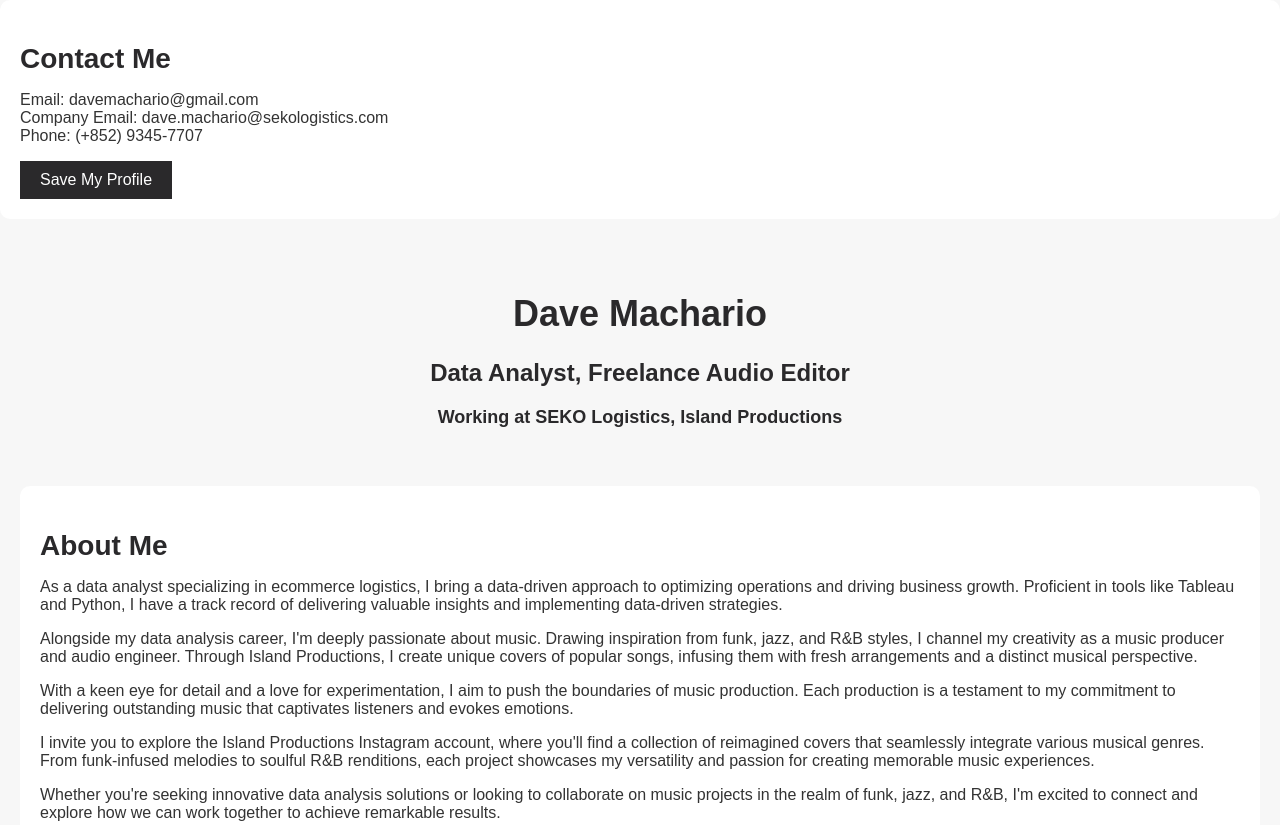
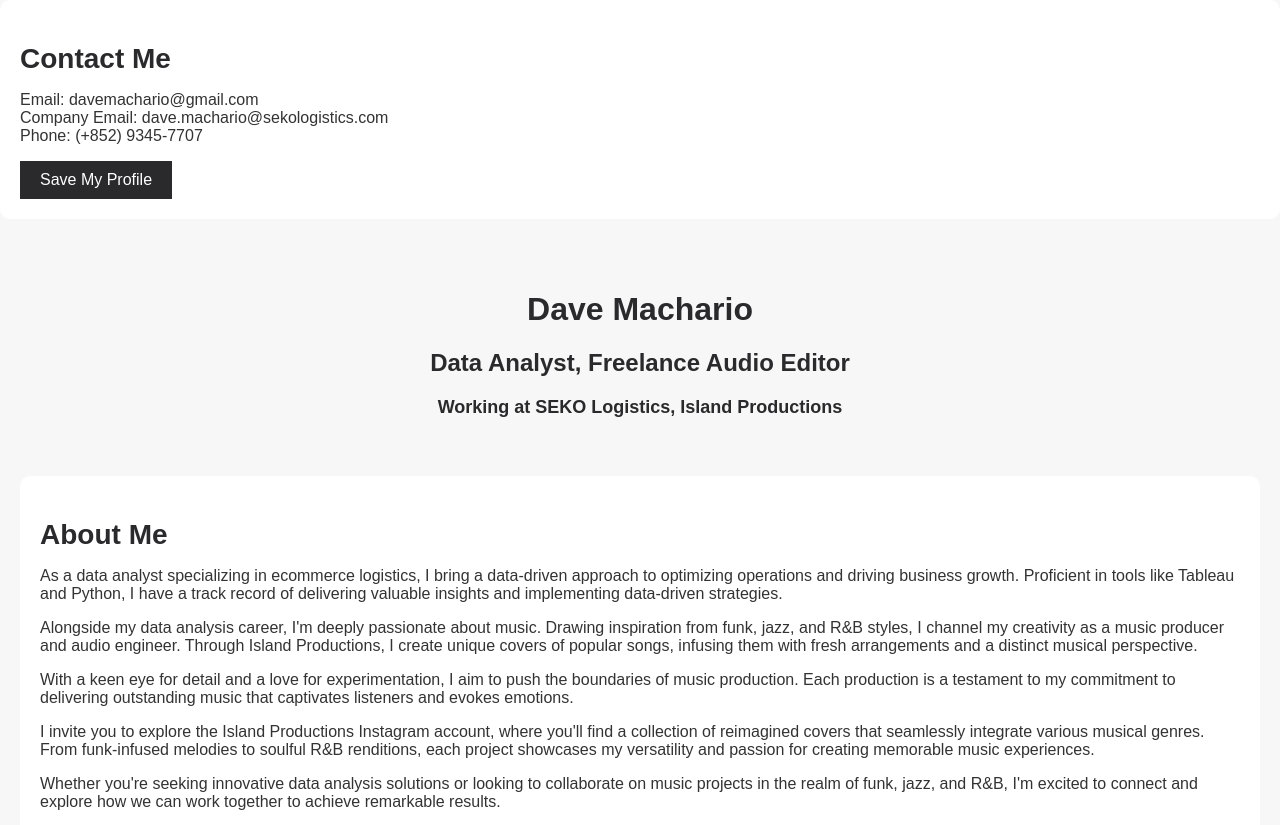
Before and after one commit to davemaa17/davemachario.github.io, a plain HTML site: page index.html in a window 1280 px wide. Shown: the top 825 px of the page. Drawn offline with Linux system fonts and the light colour scheme.

Commit message:
Update style.css

```diff
--- a/css/style.css
+++ b/css/style.css
@@ -12,7 +12,7 @@ header {
 }
 
 h1 {
-  font-size: 36px;
+  font-size: 36apx;
   color: #2A292B;
 }
 
```
